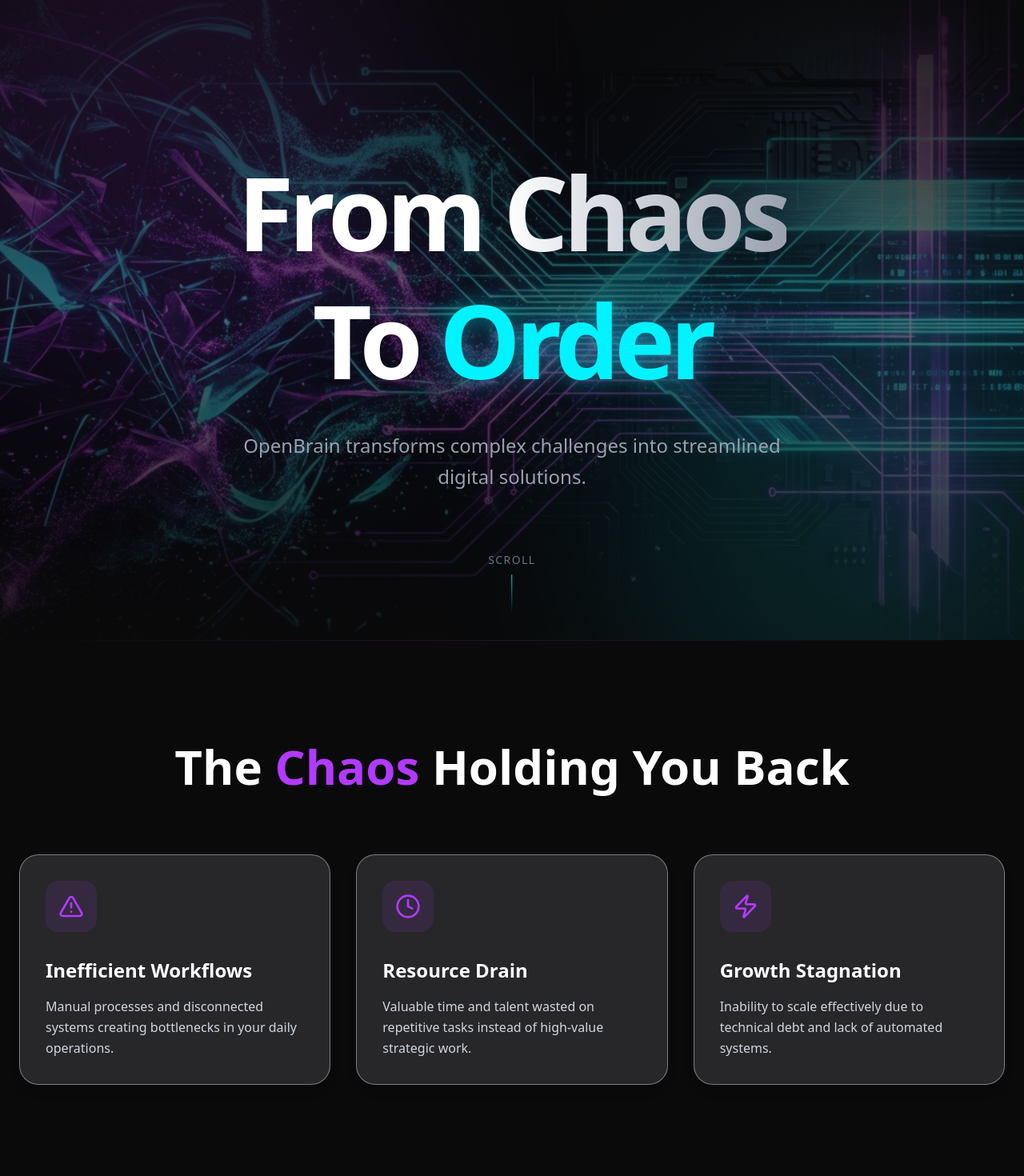
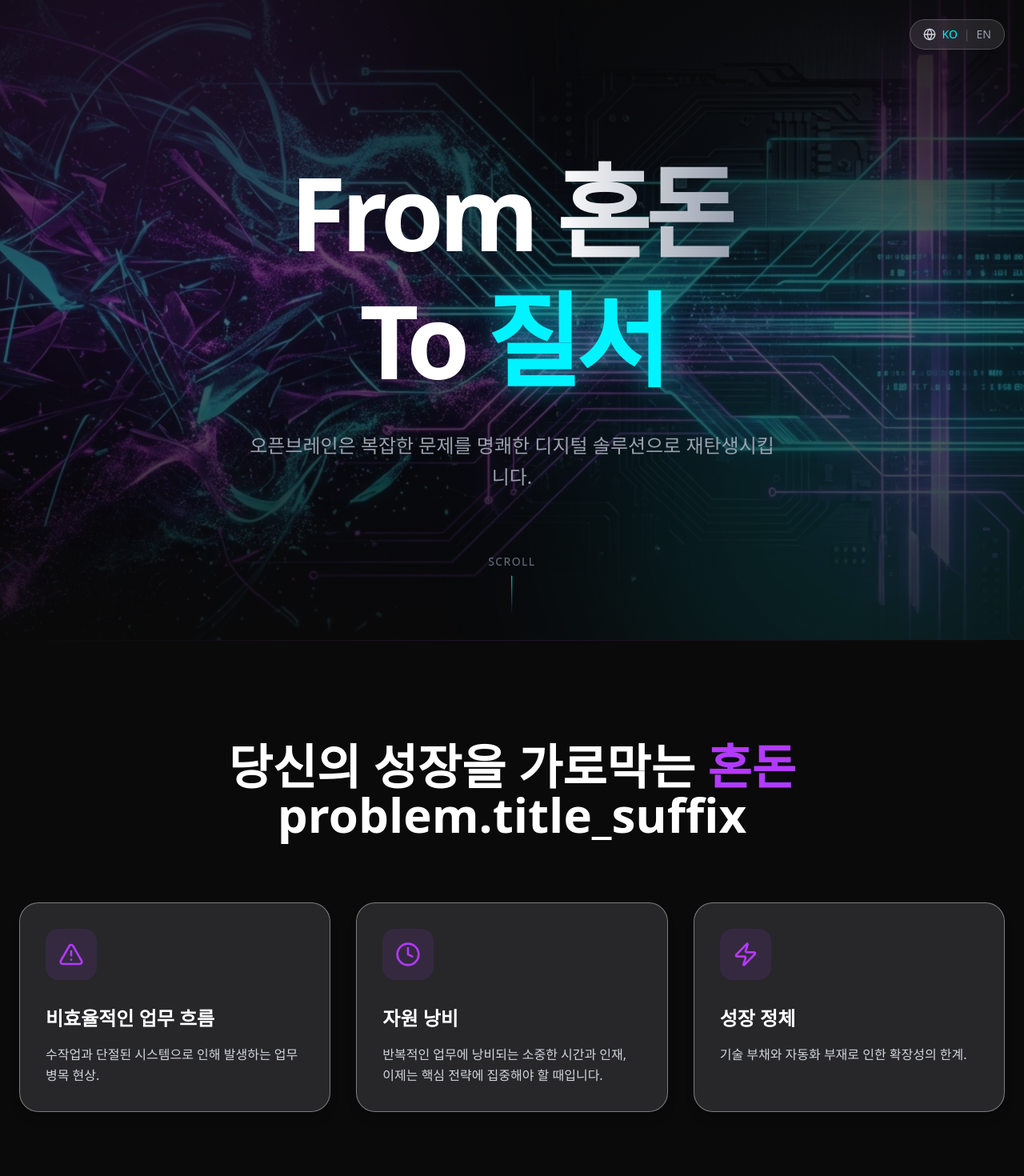
Before and after one commit to neod00/OpenBrain, a Next.js app: page / in a window 1280 px wide. Shown: the top 1470 px of the page at 80% size. Built offline with nearby package versions, Linux system fonts and the light colour scheme.

Commit message:
Implement i18n with Korean default and language switcher

```diff
--- a/src/app/layout.tsx
+++ b/src/app/layout.tsx
@@ -2,6 +2,8 @@
 import { Geist, Geist_Mono } from "next/font/google";
 import "./globals.css";
 import SmoothScroller from "@/components/SmoothScroller";
+import { LanguageProvider } from "@/context/LanguageContext";
+import LanguageSwitcher from "@/components/LanguageSwitcher";
 
 const geistSans = Geist({
   variable: "--font-geist-sans",
@@ -14,8 +16,8 @@
 });
 
 export const metadata: Metadata = {
-  title: "Create Next App",
-  description: "Generated by create next app",
+  title: "OpenBrain - Chaos to Order",
+  description: "OpenBrain transforms complex challenges into streamlined digital solutions.",
 };
 
 export default function RootLayout({
@@ -24,11 +26,16 @@
   children: React.ReactNode;
 }>) {
   return (
-    <html lang="en">
+    <html lang="ko">
       <body
         className={`${geistSans.variable} ${geistMono.variable} antialiased`}
       >
-        <SmoothScroller>{children}</SmoothScroller>
+        <LanguageProvider>
+          <SmoothScroller>
+            <LanguageSwitcher />
+            {children}
+          </SmoothScroller>
+        </LanguageProvider>
       </body>
     </html>
   );
--- a/src/components/CTA.tsx
+++ b/src/components/CTA.tsx
@@ -4,8 +4,10 @@
 import gsap from 'gsap';
 import { ScrollTrigger } from 'gsap/ScrollTrigger';
 import { Mail, ArrowRight } from 'lucide-react';
+import { useLanguage } from '@/context/LanguageContext';
 
 export default function CTA() {
+    const { t } = useLanguage();
     const sectionRef = useRef<HTMLElement>(null);
     const contentRef = useRef<HTMLDivElement>(null);
 
@@ -36,10 +38,10 @@
             <div className="container mx-auto px-6 relative z-10 text-center">
                 <div ref={contentRef} className="max-w-3xl mx-auto">
                     <h2 className="text-4xl md:text-6xl font-bold mb-8">
-                        Ready to Bring <span className="text-neon-cyan">Order</span> to Your Chaos?
+                        {t('cta.title')} <span className="text-neon-cyan">{t('cta.order_highlight')}</span> {t('cta.title_suffix')}
                     </h2>
                     <p className="text-xl text-gray-400 mb-12">
-                        Let&apos;s discuss how OpenBrain can transform your digital landscape.
+                        {t('cta.subtitle')}
                     </p>
 
                     <a
@@ -47,7 +49,7 @@
                         className="inline-flex items-center gap-3 px-8 py-4 bg-white text-deep-black rounded-full font-bold text-lg hover:bg-neon-cyan hover:scale-105 transition-all duration-300 group"
                     >
                         <Mail className="w-5 h-5" />
-                        Start a Project
+                        {t('cta.button')}
                         <ArrowRight className="w-5 h-5 group-hover:translate-x-1 transition-transform" />
                     </a>
                 </div>
@@ -55,7 +57,7 @@
 
             {/* Footer */}
             <footer className="absolute bottom-0 left-0 w-full py-8 text-center text-gray-600 text-sm">
-                <p>&copy; {new Date().getFullYear()} OpenBrain Inc. All rights reserved.</p>
+                <p>{t('cta.footer')}</p>
             </footer>
         </section>
     );
--- a/src/components/Hero.tsx
+++ b/src/components/Hero.tsx
@@ -3,8 +3,10 @@
 import { useEffect, useRef } from 'react';
 import gsap from 'gsap';
 import Image from 'next/image';
+import { useLanguage } from '@/context/LanguageContext';
 
 export default function Hero() {
+    const { t } = useLanguage();
     const containerRef = useRef<HTMLElement>(null);
     const titleRef = useRef<HTMLHeadingElement>(null);
     const subtitleRef = useRef<HTMLParagraphElement>(null);
@@ -81,15 +83,15 @@
                     ref={titleRef}
                     className="text-5xl md:text-7xl lg:text-9xl font-bold tracking-tighter mb-8 leading-tight"
                 >
-                    From <span className="text-transparent bg-clip-text bg-gradient-to-r from-white to-gray-400">Chaos</span>
+                    {t('hero.from')} <span className="text-transparent bg-clip-text bg-gradient-to-r from-white to-gray-400">{t('hero.chaos')}</span>
                     <br />
-                    To <span className="text-neon-cyan drop-shadow-[0_0_15px_rgba(0,243,255,0.5)]">Order</span>
+                    {t('hero.to')} <span className="text-neon-cyan drop-shadow-[0_0_15px_rgba(0,243,255,0.5)]">{t('hero.order')}</span>
                 </h1>
                 <p
                     ref={subtitleRef}
                     className="text-lg md:text-2xl text-gray-400 max-w-2xl mx-auto font-light leading-relaxed"
                 >
-                    OpenBrain transforms complex challenges into streamlined digital solutions.
+                    {t('hero.subtitle')}
                 </p>
             </div>
 
@@ -98,7 +100,7 @@
                 ref={scrollRef}
                 className="absolute bottom-12 left-1/2 -translate-x-1/2 flex flex-col items-center gap-2 text-gray-500"
             >
-                <span className="text-sm uppercase tracking-widest">Scroll</span>
+                <span className="text-sm uppercase tracking-widest">{t('hero.scroll')}</span>
                 <div className="w-[1px] h-12 bg-gradient-to-b from-neon-cyan to-transparent" />
             </div>
         </section>
--- /dev/null
+++ b/src/components/LanguageSwitcher.tsx
@@ -0,0 +1,31 @@
+'use client';
+
+import { useLanguage } from '@/context/LanguageContext';
+import { Globe } from 'lucide-react';
+
+export default function LanguageSwitcher() {
+    const { language, setLanguage } = useLanguage();
+
+    return (
+        <div className="fixed top-6 right-6 z-50 flex items-center gap-2 bg-white/10 backdrop-blur-md px-4 py-2 rounded-full border border-white/20">
+            <Globe className="w-4 h-4 text-gray-300" />
+            <div className="flex gap-2 text-sm font-medium">
+                <button
+                    onClick={() => setLanguage('ko')}
+                    className={`transition-colors ${language === 'ko' ? 'text-neon-cyan' : 'text-gray-400 hover:text-white'
+                        }`}
+                >
+                    KO
+                </button>
+                <span className="text-gray-600">|</span>
+                <button
+                    onClick={() => setLanguage('en')}
+                    className={`transition-colors ${language === 'en' ? 'text-neon-cyan' : 'text-gray-400 hover:text-white'
+                        }`}
+                >
+                    EN
+                </button>
+            </div>
+        </div>
+    );
+}
--- a/src/components/Portfolio.tsx
+++ b/src/components/Portfolio.tsx
@@ -4,8 +4,10 @@
 import gsap from 'gsap';
 import { ScrollTrigger } from 'gsap/ScrollTrigger';
 import { ArrowUpRight } from 'lucide-react';
+import { useLanguage } from '@/context/LanguageContext';
 
 export default function Portfolio() {
+    const { t } = useLanguage();
     const sectionRef = useRef<HTMLElement>(null);
     const cardsRef = useRef<(HTMLDivElement | null)[]>([]);
 
@@ -14,17 +16,18 @@
 
         const ctx = gsap.context(() => {
             cardsRef.current.forEach((card, index) => {
+                if (card) {
                     gsap.from(card, {
                         scrollTrigger: {
                             trigger: card,
-                        start: 'top 80%',
+                            start: 'top 85%',
                         },
-                    y: 100,
+                        y: 50,
                         opacity: 0,
-                    duration: 1,
-                    ease: 'power3.out',
+                        duration: 0.8,
                         delay: index * 0.2,
                     });
+                }
             });
         }, sectionRef);
 
@@ -34,36 +37,36 @@
     const projects = [
         {
             title: 'Insight Match',
-            description: 'AI-powered consultant matching platform connecting businesses with top-tier experts.',
-            url: 'https://insight-match-ashen.vercel.app/',
+            description: t('portfolio.insightmatch.desc'),
+            tech: ['Next.js', 'Python', 'AI'],
             color: 'from-blue-500 to-cyan-500',
-            tech: ['Next.js', 'AI Analysis', 'Matching Engine'],
+            url: 'https://insightmatch.co.kr'
         },
         {
             title: 'Carbon Mate',
-            description: 'Comprehensive carbon footprint tracking and management solution for sustainable business.',
-            url: 'https://carbonmate.vercel.app/',
+            description: t('portfolio.carbonmate.desc'),
+            tech: ['React', 'Node.js', 'Data Viz'],
             color: 'from-green-500 to-emerald-500',
-            tech: ['React', 'Data Viz', 'Sustainability'],
-        },
+            url: 'https://carbonmate.net'
+        }
     ];
 
     return (
-        <section ref={sectionRef} className="py-32 bg-deep-black text-white relative">
+        <section ref={sectionRef} className="py-32 bg-deep-black text-white">
             <div className="container mx-auto px-6">
-                <h2 className="text-4xl md:text-6xl font-bold mb-20 text-center">
-                    Featured <span className="text-transparent bg-clip-text bg-gradient-to-r from-neon-cyan to-neon-purple">Work</span>
+                <h2 className="text-4xl md:text-6xl font-bold mb-16 text-center">
+                    {t('portfolio.title')}
                 </h2>
 
-                <div className="grid grid-cols-1 md:grid-cols-2 gap-12 max-w-6xl mx-auto">
+                <div className="grid grid-cols-1 md:grid-cols-2 gap-12">
                     {projects.map((project, index) => (
                         <div
                             key={index}
                             ref={(el) => { if (el) cardsRef.current[index] = el; }}
                             className="group relative rounded-3xl overflow-hidden bg-white/5 border border-white/10 hover:border-white/20 transition-colors"
                         >
-                            {/* Project Preview (Placeholder Gradient for now) */}
-                            <div className={`h-64 w-full bg-gradient-to-br ${project.color} opacity-20 group-hover:opacity-30 transition-opacity duration-500 relative overflow-hidden`}>
+                            <div className={`h-64 w-full bg-gradient-to-br ${project.color} opacity-20 group-hover:opacity-30 transition-opacity duration-500 relative overflow-hidden`}
+                            >
                                 <div className="absolute inset-0 flex items-center justify-center">
                                     <span className="text-4xl font-bold text-white/20 group-hover:text-white/40 transition-colors">{project.title}</span>
                                 </div>
--- a/src/components/Problem.tsx
+++ b/src/components/Problem.tsx
@@ -5,7 +5,10 @@
 import { ScrollTrigger } from 'gsap/ScrollTrigger';
 import { AlertTriangle, Clock, Zap } from 'lucide-react';
 
+import { useLanguage } from '@/context/LanguageContext';
+
 export default function Problem() {
+    const { t } = useLanguage();
     const sectionRef = useRef<HTMLElement>(null);
     const cardsRef = useRef<(HTMLDivElement | null)[]>([]);
 
@@ -40,18 +43,18 @@
     const problems = [
         {
             icon: AlertTriangle,
-            title: 'Inefficient Workflows',
-            description: 'Manual processes and disconnected systems creating bottlenecks in your daily operations.',
+            title: t('problem.card1.title'),
+            description: t('problem.card1.desc'),
         },
         {
             icon: Clock,
-            title: 'Resource Drain',
-            description: 'Valuable time and talent wasted on repetitive tasks instead of high-value strategic work.',
+            title: t('problem.card2.title'),
+            description: t('problem.card2.desc'),
         },
         {
             icon: Zap,
-            title: 'Growth Stagnation',
-            description: 'Inability to scale effectively due to technical debt and lack of automated systems.',
+            title: t('problem.card3.title'),
+            description: t('problem.card3.desc'),
         },
     ];
 
@@ -62,7 +65,7 @@
 
             <div className="container mx-auto px-6 relative z-10">
                 <h2 className="text-4xl md:text-6xl font-bold mb-20 text-center">
-                    The <span className="text-neon-purple">Chaos</span> Holding You Back
+                    {t('problem.title')} <span className="text-neon-purple">{t('problem.chaos_highlight')}</span> {t('problem.title_suffix')}
                 </h2>
 
                 <div className="grid grid-cols-1 md:grid-cols-3 gap-8">
--- a/src/components/Solution.tsx
+++ b/src/components/Solution.tsx
@@ -3,13 +3,14 @@
 import { useRef, useEffect } from 'react';
 import gsap from 'gsap';
 import { ScrollTrigger } from 'gsap/ScrollTrigger';
-import { CheckCircle2, ArrowRight, Layers, Cpu } from 'lucide-react';
+import { Search, PenTool, Code2, Rocket } from 'lucide-react';
+import { useLanguage } from '@/context/LanguageContext';
 
 export default function Solution() {
-    const sectionRef = useRef<HTMLElement>(null);
-    const triggerRef = useRef<HTMLDivElement>(null);
+    const { t } = useLanguage();
+    const containerRef = useRef<HTMLElement>(null);
     const contentRef = useRef<HTMLDivElement>(null);
-    const cardsRef = useRef<(HTMLDivElement | null)[]>([]);
+    const cardsRef = useRef<HTMLDivElement>(null);
 
     useEffect(() => {
         gsap.registerPlugin(ScrollTrigger);
@@ -17,98 +18,66 @@
         const ctx = gsap.context(() => {
             const tl = gsap.timeline({
                 scrollTrigger: {
-                    trigger: triggerRef.current,
+                    trigger: containerRef.current,
                     start: 'top top',
-                    end: '+=300%',
+                    end: '+=200%',
                     scrub: 1,
                     pin: true,
                 },
             });
 
-            // Phase 1: Slide in main concept
             tl.from(contentRef.current, {
                 x: -100,
                 opacity: 0,
                 duration: 1,
             })
-                // Phase 2: Reveal steps
                 .from(cardsRef.current, {
                     y: 50,
                     opacity: 0,
                     stagger: 0.5,
                     duration: 2,
                 })
-                // Phase 3: Final polish (scale up slightly)
                 .to(contentRef.current, {
                     scale: 1.05,
                     duration: 2,
                 });
 
-        }, sectionRef);
+        }, containerRef);
 
         return () => ctx.revert();
     }, []);
 
     const steps = [
-        {
-            icon: Layers,
-            title: 'Structure',
-            description: 'We analyze your chaos and build a solid digital foundation.',
-        },
-        {
-            icon: Cpu,
-            title: 'Automation',
-            description: 'Intelligent systems replace manual effort, freeing your team.',
-        },
-        {
-            icon: CheckCircle2,
-            title: 'Optimization',
-            description: 'Continuous refinement for peak performance and scalability.',
-        },
+        { icon: Search, title: t('solution.step1.title'), description: t('solution.step1.desc') },
+        { icon: PenTool, title: t('solution.step2.title'), description: t('solution.step2.desc') },
+        { icon: Code2, title: t('solution.step3.title'), description: t('solution.step3.desc') },
+        { icon: Rocket, title: t('solution.step4.title'), description: t('solution.step4.desc') },
     ];
 
     return (
-        <section ref={sectionRef} className="bg-deep-black text-white relative">
-            <div ref={triggerRef} className="h-screen flex items-center justify-center overflow-hidden">
+        <section ref={containerRef} className="h-screen bg-deep-black text-white flex items-center overflow-hidden">
             <div className="container mx-auto px-6 flex flex-col md:flex-row items-center gap-12">
 
-                    {/* Main Content */}
-                    <div ref={contentRef} className="flex-1 text-center md:text-left">
-                        <h2 className="text-4xl md:text-6xl font-bold mb-6">
-                            Bringing <span className="text-neon-cyan">Order</span> to Your Business
+                {/* Left Content */}
+                <div ref={contentRef} className="md:w-1/3">
+                    <h2 className="text-5xl md:text-7xl font-bold mb-6 leading-tight">
+                        {t('solution.title')}
                     </h2>
-                        <p className="text-xl text-gray-400 mb-8 max-w-lg">
-                            Our systematic approach transforms complexity into clarity, turning your digital presence into a powerful asset.
-                        </p>
-                        <button className="group flex items-center gap-2 text-neon-cyan font-semibold hover:text-white transition-colors">
-                            Learn about our process <ArrowRight className="w-5 h-5 group-hover:translate-x-1 transition-transform" />
-                        </button>
+                    <div className="w-20 h-2 bg-neon-cyan mb-8" />
                 </div>
 
-                    {/* Steps Cards */}
-                    <div className="flex-1 grid gap-6 w-full max-w-md">
+                {/* Right Cards */}
+                <div ref={cardsRef} className="md:w-2/3 grid grid-cols-1 md:grid-cols-2 gap-6">
                     {steps.map((step, index) => (
-                            <div
-                                key={index}
-                                ref={(el) => { if (el) cardsRef.current[index] = el; }}
-                                className="bg-white/5 backdrop-blur-sm border border-white/10 p-6 rounded-2xl flex items-start gap-4 hover:bg-white/10 transition-colors"
-                            >
-                                <div className="p-3 rounded-xl bg-neon-cyan/10 text-neon-cyan">
-                                    <step.icon className="w-6 h-6" />
-                                </div>
-                                <div>
+                        <div key={index} className="p-6 rounded-2xl bg-white/5 border border-white/10 hover:bg-white/10 transition-colors">
+                            <step.icon className="w-10 h-10 text-neon-cyan mb-4" />
                             <h3 className="text-xl font-bold mb-2">{step.title}</h3>
-                                    <p className="text-gray-400 text-sm">{step.description}</p>
-                                </div>
+                            <p className="text-gray-400">{step.description}</p>
                         </div>
                     ))}
                 </div>
 
             </div>
-
-                {/* Background Gradient */}
-                <div className="absolute top-1/2 left-1/2 -translate-x-1/2 -translate-y-1/2 w-[80vw] h-[80vw] bg-neon-cyan/5 rounded-full blur-[150px] pointer-events-none -z-10" />
-            </div>
         </section>
     );
 }
--- /dev/null
+++ b/src/context/LanguageContext.tsx
@@ -0,0 +1,126 @@
+'use client';
+
+import React, { createContext, useContext, useState, ReactNode } from 'react';
+
+type Language = 'ko' | 'en';
+
+interface LanguageContextType {
+    language: Language;
+    setLanguage: (lang: Language) => void;
+    t: (key: string) => string;
+}
+
+const translations = {
+    ko: {
+        // Hero
+        'hero.chaos': '혼돈',
+        'hero.order': '질서',
+        'hero.from': 'From',
+        'hero.to': 'To',
+        'hero.subtitle': '오픈브레인은 복잡한 문제를 명쾌한 디지털 솔루션으로 재탄생시킵니다.',
+        'hero.scroll': 'SCROLL',
+
+        // Problem
+        'problem.title': '당신의 성장을 가로막는',
+        'problem.chaos_highlight': '혼돈',
+        'problem.card1.title': '비효율적인 업무 흐름',
+        'problem.card1.desc': '수작업과 단절된 시스템으로 인해 발생하는 업무 병목 현상.',
+        'problem.card2.title': '자원 낭비',
+        'problem.card2.desc': '반복적인 업무에 낭비되는 소중한 시간과 인재, 이제는 핵심 전략에 집중해야 할 때입니다.',
+        'problem.card3.title': '성장 정체',
+        'problem.card3.desc': '기술 부채와 자동화 부재로 인한 확장성의 한계.',
+
+        // Solution
+        'solution.title': '질서를 향한 여정',
+        'solution.step1.title': '분석',
+        'solution.step1.desc': '현재의 혼돈을 심층적으로 진단합니다.',
+        'solution.step2.title': '설계',
+        'solution.step2.desc': '최적화된 맞춤형 아키텍처를 구상합니다.',
+        'solution.step3.title': '구현',
+        'solution.step3.desc': '견고하고 확장 가능한 시스템을 구축합니다.',
+        'solution.step4.title': '진화',
+        'solution.step4.desc': '지속적인 개선을 통해 미래를 준비합니다.',
+
+        // Portfolio
+        'portfolio.title': '우리의 작업',
+        'portfolio.insightmatch.desc': 'AI 기반의 지능형 매칭 플랫폼.',
+        'portfolio.carbonmate.desc': '지속 가능한 미래를 위한 탄소 발자국 추적기.',
+
+        // CTA
+        'cta.title': '혼돈을',
+        'cta.order_highlight': '질서',
+        'cta.title_suffix': '로 바꿀 준비가 되셨나요?',
+        'cta.subtitle': '오픈브레인이 당신의 디지털 환경을 어떻게 혁신할 수 있는지 이야기해 봅시다.',
+        'cta.button': '프로젝트 시작하기',
+        'cta.footer': '© 2025 OpenBrain Inc. All rights reserved.',
+    },
+    en: {
+        // Hero
+        'hero.chaos': 'Chaos',
+        'hero.order': 'Order',
+        'hero.from': 'From',
+        'hero.to': 'To',
+        'hero.subtitle': 'OpenBrain transforms complex challenges into streamlined digital solutions.',
+        'hero.scroll': 'SCROLL',
+
+        // Problem
+        'problem.title': 'The',
+        'problem.chaos_highlight': 'Chaos',
+        'problem.title_suffix': 'Holding You Back',
+        'problem.card1.title': 'Inefficient Workflows',
+        'problem.card1.desc': 'Manual processes and disconnected systems creating bottlenecks in your daily operations.',
+        'problem.card2.title': 'Resource Drain',
+        'problem.card2.desc': 'Valuable time and talent wasted on repetitive tasks instead of high-value strategic work.',
+        'problem.card3.title': 'Growth Stagnation',
+        'problem.card3.desc': 'Inability to scale effectively due to technical debt and lack of automated systems.',
+
+        // Solution
+        'solution.title': 'The Path to Order',
+        'solution.step1.title': 'Analyze',
+        'solution.step1.desc': 'Deep dive diagnosis of current chaos.',
+        'solution.step2.title': 'Architect',
+        'solution.step2.desc': 'Designing optimized custom solutions.',
+        'solution.step3.title': 'Implement',
+        'solution.step3.desc': 'Building robust and scalable systems.',
+        'solution.step4.title': 'Evolve',
+        'solution.step4.desc': 'Continuous improvement for the future.',
+
+        // Portfolio
+        'portfolio.title': 'Selected Works',
+        'portfolio.insightmatch.desc': 'AI-powered intelligent matching platform.',
+        'portfolio.carbonmate.desc': 'Carbon footprint tracker for a sustainable future.',
+
+        // CTA
+        'cta.title': 'Ready to Bring',
+        'cta.order_highlight': 'Order',
+        'cta.title_suffix': 'to Your Chaos?',
+        'cta.subtitle': 'Let\'s discuss how OpenBrain can transform your digital landscape.',
+        'cta.button': 'Start a Project',
+        'cta.footer': '© 2025 OpenBrain Inc. All rights reserved.',
+    },
+};
+
+const LanguageContext = createContext<LanguageContextType | undefined>(undefined);
+
+export function LanguageProvider({ children }: { children: ReactNode }) {
+    const [language, setLanguage] = useState<Language>('ko');
+
+    const t = (key: string) => {
+        // @ts-ignore
+        return translations[language][key] || key;
+    };
+
+    return (
+        <LanguageContext.Provider value={{ language, setLanguage, t }}>
+            {children}
+        </LanguageContext.Provider>
+    );
+}
+
+export function useLanguage() {
+    const context = useContext(LanguageContext);
+    if (context === undefined) {
+        throw new Error('useLanguage must be used within a LanguageProvider');
+    }
+    return context;
+}
```
Lines whose indentation alone changed are shown as unchanged.
